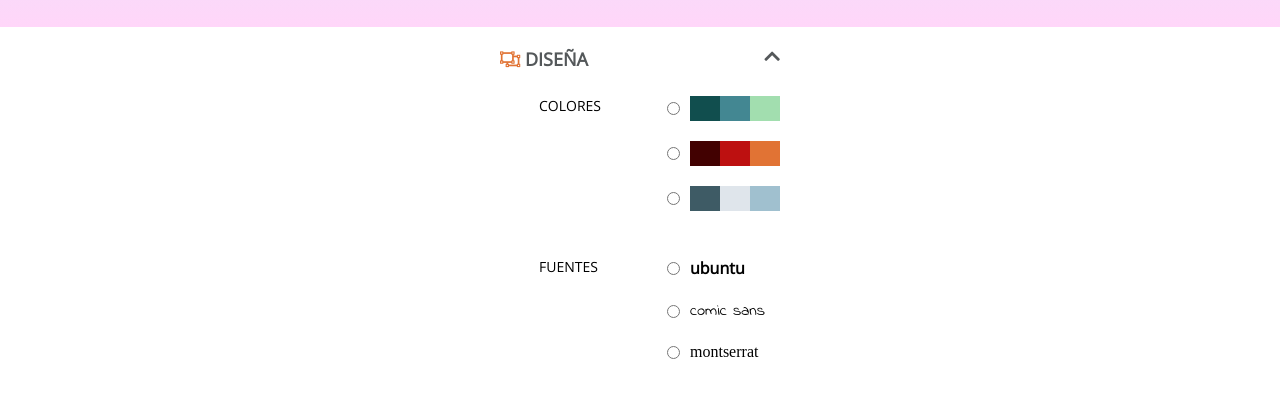
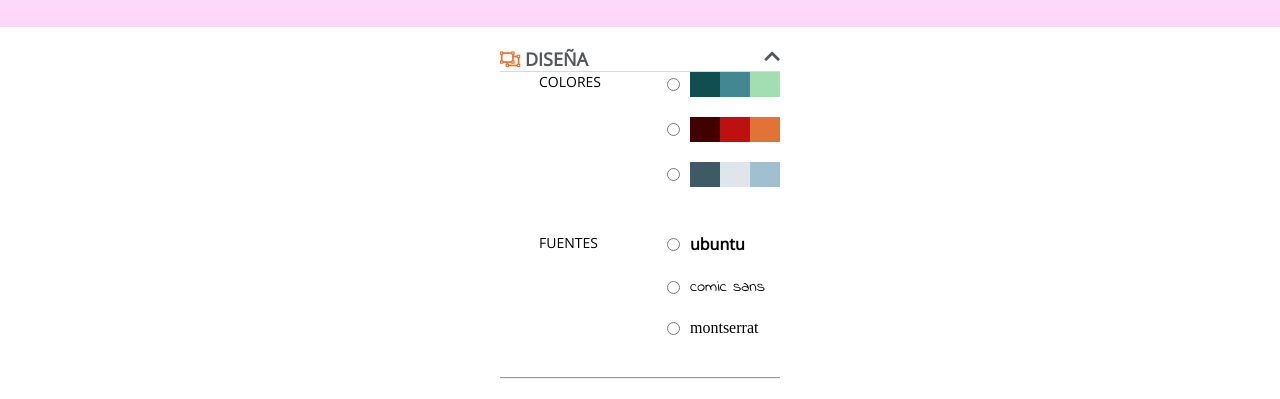
Before and after one commit to Adalab/dorcas-s2-booleanas, a website: page tarjeta.html in a window 1280 px wide. Shown: the part 545-944 px from the top of the page. Drawn offline with nearby package versions, Linux system fonts and the light colour scheme.

Commit message:
se modifica scss tarjeta

```diff
--- a/scss/pages/_tarjeta.scss
+++ b/scss/pages/_tarjeta.scss
@@ -1,18 +1,22 @@
 //parte raquel
+
+.title__section-desing-container{
+  display: flex;
+  border-bottom: 1px solid $color-light-medium-light;
+  padding-top: 20px;
+  justify-content: space-between;
+
+}
 .container__colors-fonts{
     width: 280px;
     margin: 0 auto;
     padding-bottom: 30px;
-    border-bottom: 1px solid $color-light-medium-light;
-    padding-top: 20px;
+
+    justify-content: space-between;
+    margin-bottom: 25px;
     border-top: 0;
     border-left: 0;
     border-right: 0;
-}
-.title__section-desing-container{
-    display: flex;
-    justify-content: space-between;
-    margin-bottom: 25px;
 }
 
 .title__section-desing-title{
--- a/tarjeta.html
+++ b/tarjeta.html
@@ -17,7 +17,8 @@
     <header class="header--tarjeta">
       <img class="header__logo--tarjeta" src="images/awesome-p-c.svg" alt="Logotipo">
     </header>
-
+<main>
+  <div class="main__container-photo">
     <section class="section--top">
       <button class= "button" type="button" name="button">
         <i class="far fa-trash-alt button__icon"></i>
@@ -60,6 +61,8 @@
       </div>
 
     </section>
+  </div>
+  <div class="main__container-form">
     <form class="form" action="">
       <fieldset class="container__colors-fonts">
         <div class="title__section-desing-container">
@@ -199,6 +202,8 @@
         </button>
 
       </fieldset>
+    </div>
+    </main>
       <footer class="footer">
         <span class="footer__span">Awesome profile-cards @2018</span>
         <a href="#" class="button-adalab"> <img src="images/logo-adalab.png" alt="enlace a adalab" class="button-adalab__img"> </a>
```
Also changed, not shown: css/main.css.
